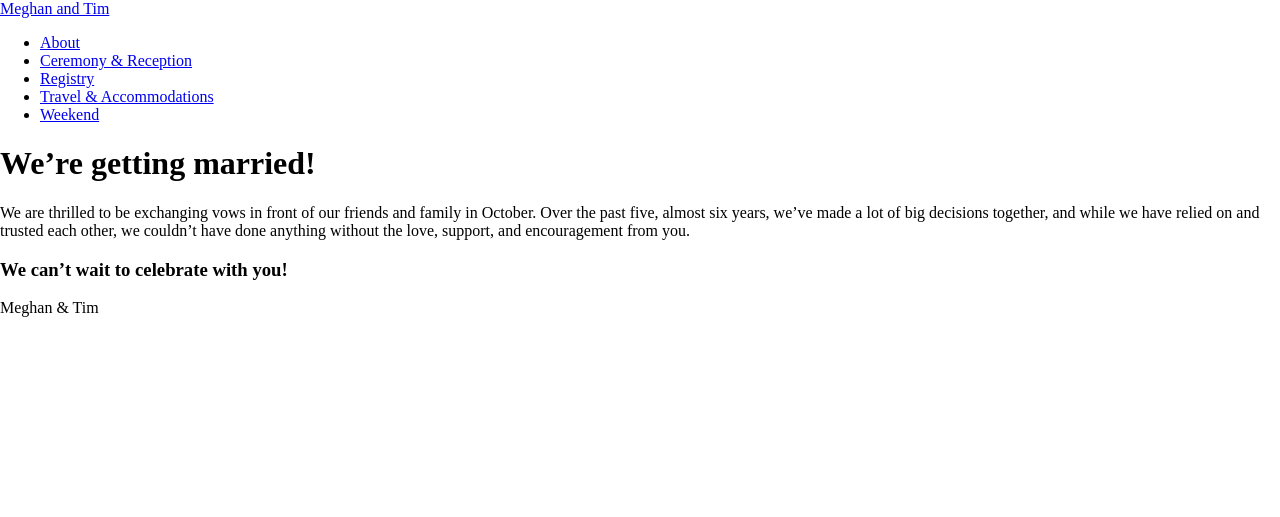
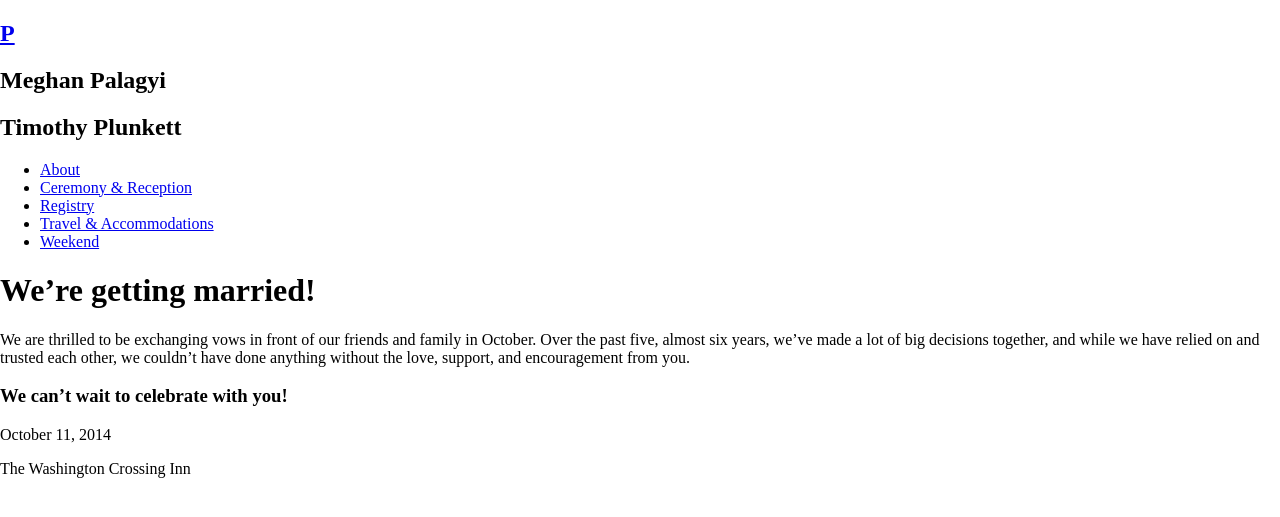
Before and after one commit to timplunkett/meghanandtim.us, a Jekyll site: the page built from index.md, in a window 1280 px wide. Shown: the top 517 px of the page. Built offline with Jekyll 4.4.1, drawn with Linux system fonts in a browser that asks for light colours.

Commit message:
Adjust header and footer.

```diff
--- a/_layouts/default.html
+++ b/_layouts/default.html
@@ -8,7 +8,11 @@
 <body>
 
 <header role="banner">
-  <a href="/">Meghan and Tim</a>
+  <section class="name">
+    <h1 class="p"><a href="/">P</a></h1>
+    <h2 class="meghan">Meghan Palagyi</h2>
+    <h2 class="tim">Timothy Plunkett</h2>
+  </section>
   <nav role="navigation">
     <ul class="menu">
       <li><a href="/about">About</a></li>
@@ -26,7 +30,8 @@
 
 <footer role="contentinfo">
   <section class="contact">
-    <p>Meghan &amp; Tim</p>
+    <p>October 11, 2014</p>
+    <p>The Washington Crossing Inn</p>
   </section>
 </footer>
 
```
